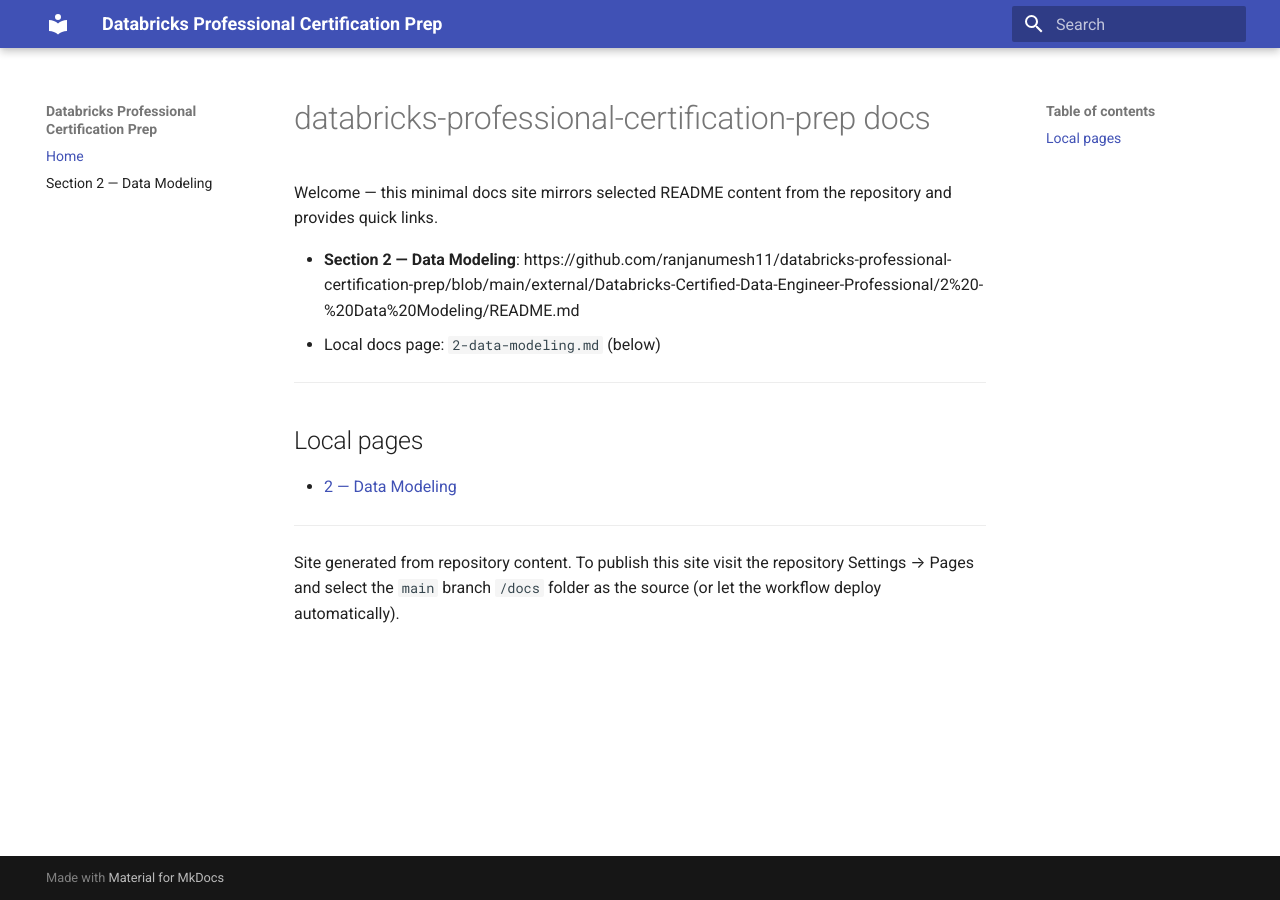
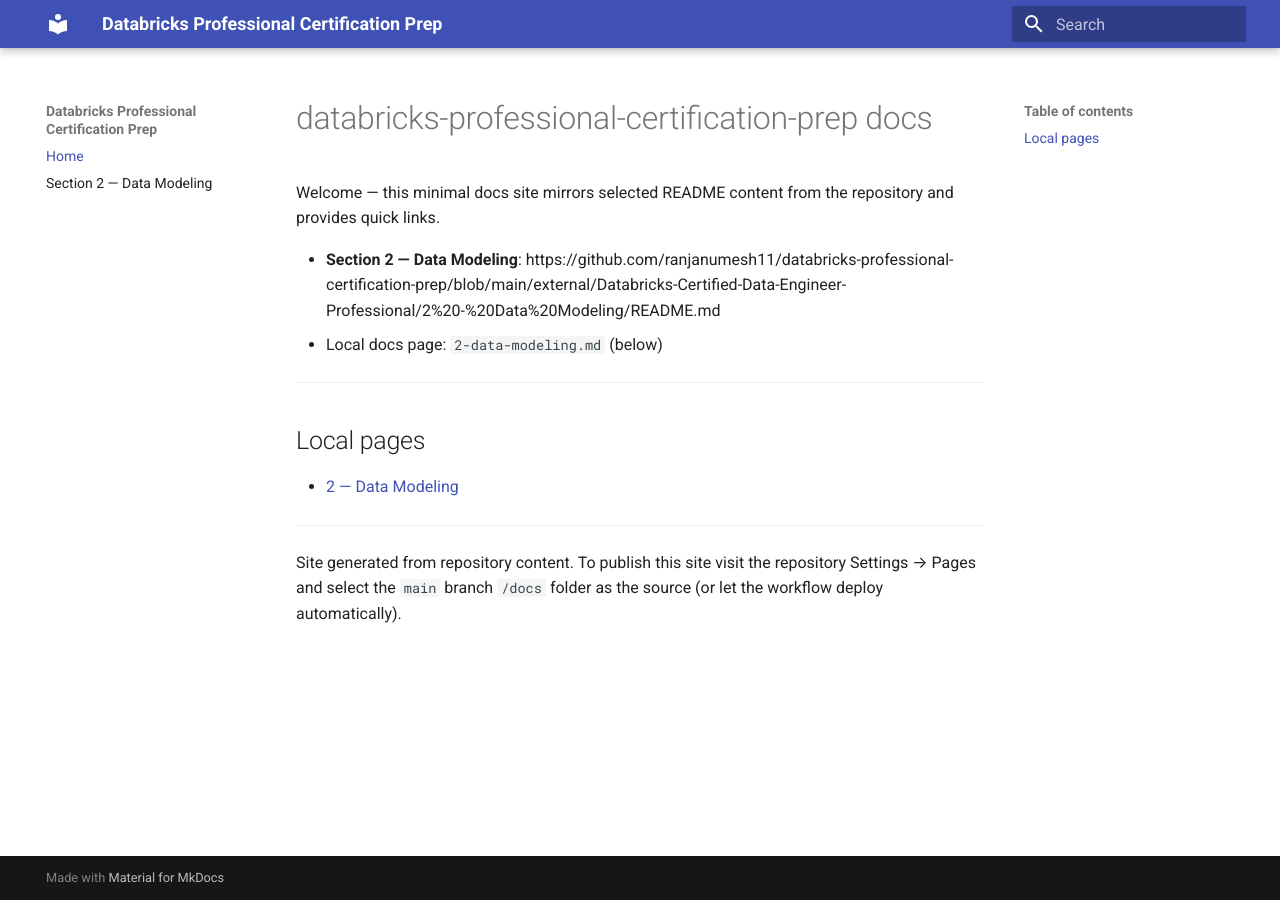
Before and after one commit to ranjanumesh11/databricks-professional-certification-prep, an MkDocs documentation site: the page built from docs/index.md, in a window 1280 px wide. Built offline with MkDocs 1.6.1 and Material for MkDocs 9.7.7, drawn with Linux system fonts in a browser that asks for light colours.

Commit message:
chore(docs): temporarily revert custom extra.css and remove from mkdocs config to restore default layout

```diff
--- a/docs/css/extra.css
+++ b/docs/css/extra.css
@@ -1,87 +1,5 @@
-/* Widen content area and improve table styling for MkDocs Material */
+/* Temporarily disabled custom layout rules to restore MkDocs Material defaults.
+   If you want a narrower or wider layout, we'll reintroduce minimal, scoped
+   rules that do not affect the site header or hero graphics. */
 
-/* Increase the max content width and center it */
-.md-content {
-  max-width: 1200px;
-  margin-left: auto;
-  margin-right: auto;
-}
-
-/* Slightly increase inner padding for readability */
-.md-content__inner {
-  padding-left: 20px;
-  padding-right: 20px;
-}
-
-/* Ensure <details> blocks use full width */
-.md-content details {
-  width: 100%;
-}
-
-/* Tables: full width, readable cells, and code wrapping */
-.md-content table {
-  width: 100%;
-  border-collapse: collapse;
-  margin-bottom: 1rem;
-}
-
-.md-content th,
-.md-content td {
-  padding: 0.5rem 0.75rem;
-  border: 1px solid var(--md-default-foreground, #ddd);
-  vertical-align: top;
-  text-align: left;
-}
-
-/* Make code in tables wrap instead of overflowing */
-.md-content td code,
-.md-content th code {
-  white-space: pre-wrap;
-  word-break: break-word;
-}
-
-/* Improve small-screen behavior */
-@media (max-width: 768px) {
-  .md-content {
-    max-width: 100%;
-    padding-left: 12px;
-    padding-right: 12px;
-  }
-  .md-content th,
-  .md-content td {
-    font-size: 0.95rem;
-    padding: 0.45rem 0.6rem;
-  }
-}
-
-/* Narrow the left navigation and right TOC to give main content more room */
-.md-sidebar,
-.md-nav--primary,
-.md-nav {
-  flex: 0 0 220px !important;
-  max-width: 220px !important;
-}
-
-/* Right-hand table of contents / toc */
-.md-content__toc,
-.md-toc,
-.md-sidebar--secondary {
-  flex: 0 0 220px !important;
-  max-width: 220px !important;
-}
-
-/* Increase overall container width so content can expand */
-.md-container {
-  max-width: 1400px !important;
-}
-
-/* Make the content column expand to use remaining space */
-.md-main {
-  min-width: 0;
-}
-
-/* Ensure code blocks within tables and details wrap properly */
-details pre, .md-content pre {
-  white-space: pre-wrap;
-  overflow-wrap: anywhere;
-}
+/* Intentionally empty - safe placeholder */
--- a/mkdocs.yml
+++ b/mkdocs.yml
@@ -16,8 +16,7 @@
     code: Roboto Mono
 
 # Add custom CSS to control content width and table styling
-extra_css:
-  - css/extra.css
+
 
 markdown_extensions:
   - admonition
```
